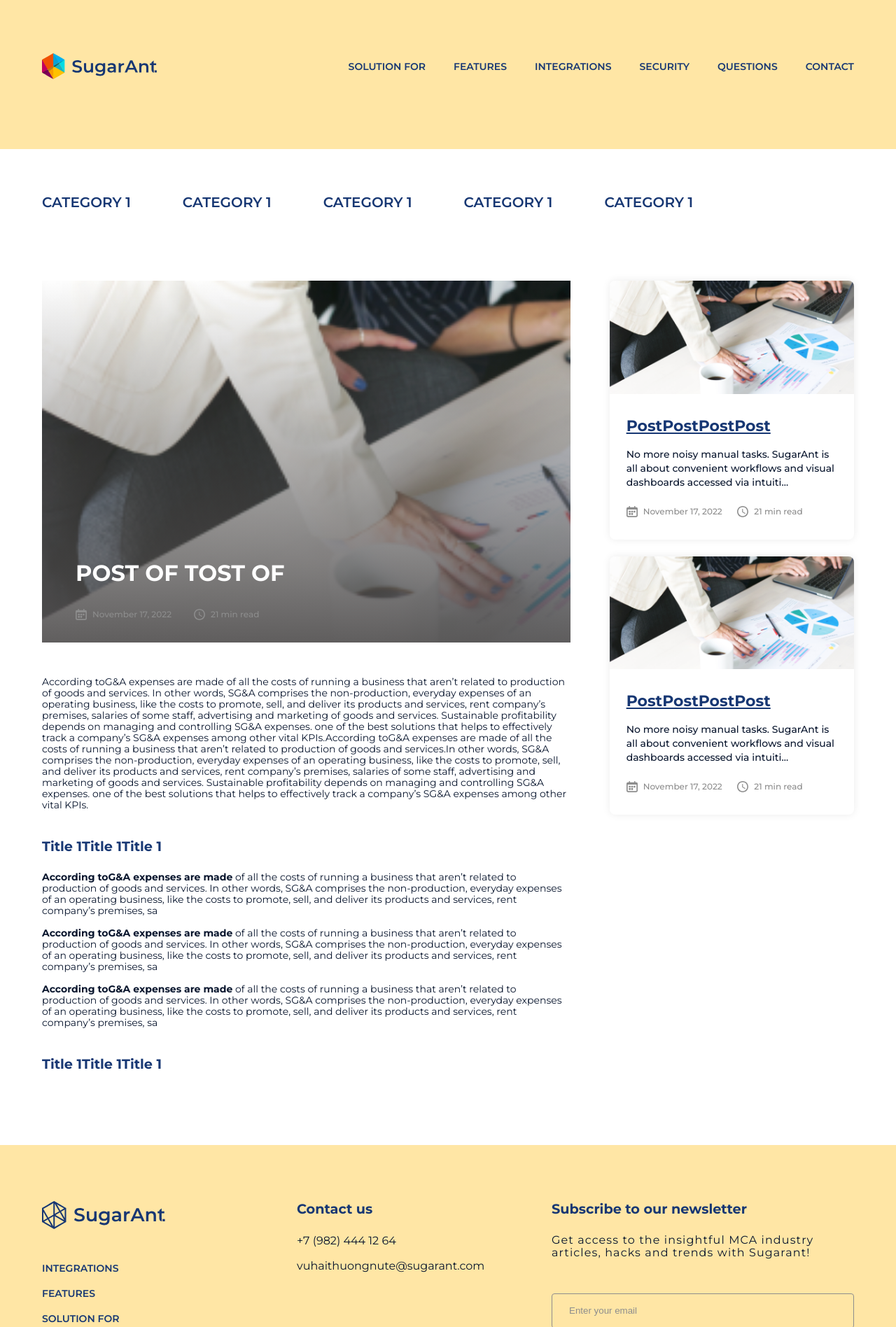
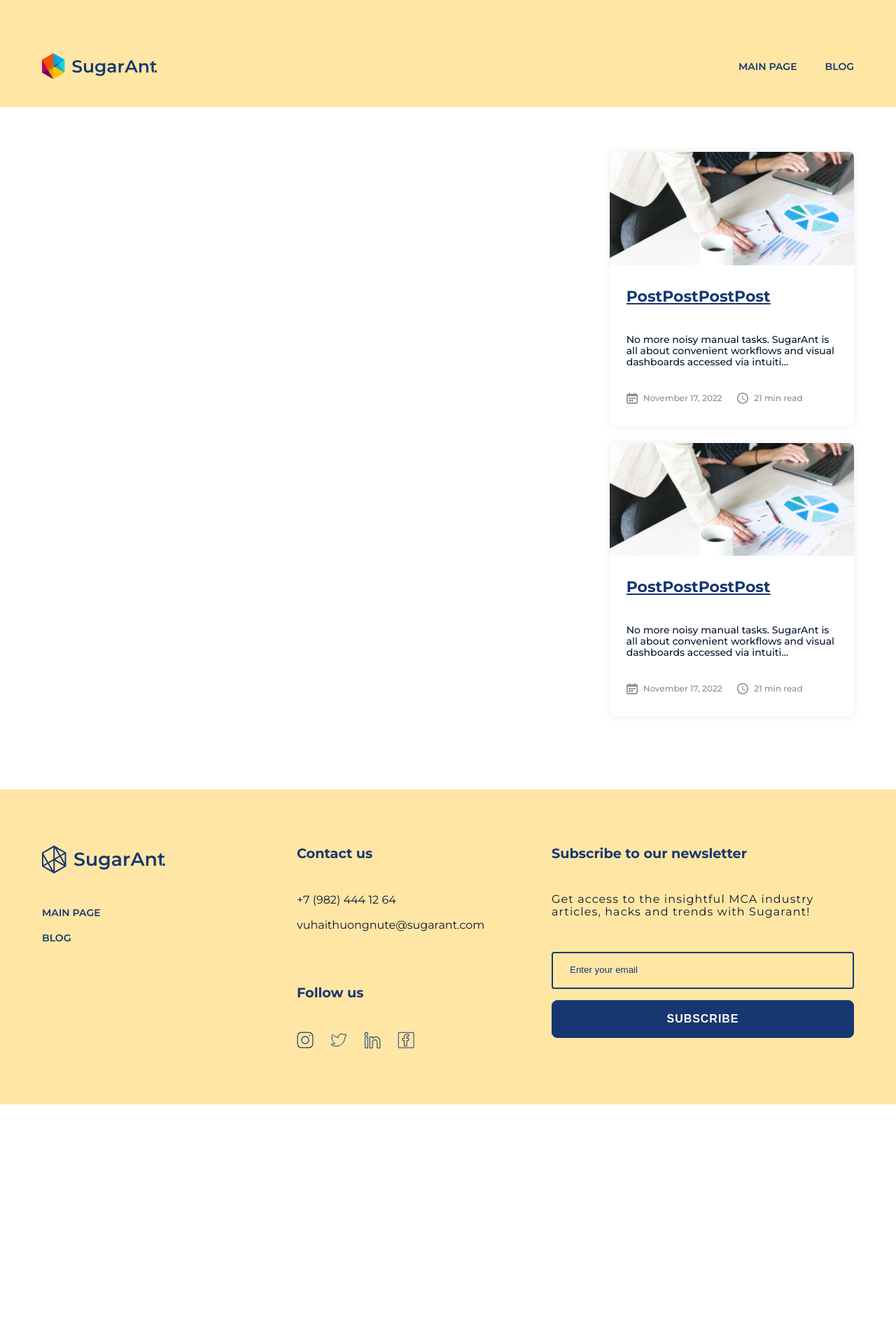
Before and after one commit to 373RN17YK155/sugarAntLandingPage, a website with bundled scripts: page pages/post.html in a window 1280 px wide. Shown: the top 1896 px of the page at 70% size. After the commit the page ends 1578 px from the top, so only its background shows below. Built offline with nearby package versions, Linux system fonts and the light colour scheme.

Commit message:
CRM-4850: FE.Landing Page
   - add blog markup and post markup
   - add scaling for hero canvas
   - add posts and methods for display

```diff
--- a/assets/styles/blog.css
+++ b/assets/styles/blog.css
@@ -66,24 +66,26 @@ header.header {
 }
 
 .post-item_title {
+  height: 2.284em;
   margin-bottom: 16px;
   font-weight: var(--font-weight--bold);
-  font-size: 22px;
-  line-height: 28px;
+  font-size: clamp(0.785rem, 0.5rem + 2vw, 1.571rem);
   text-transform: capitalize;
   color: var(--blue);
+  overflow: hidden;
+  display: -webkit-box;
+  -webkit-line-clamp: 2;
+  -webkit-box-orient: vertical;
 }
 
 .post-item_desc {
-  display: -webkit-box;
-  overflow: hidden;
   margin-bottom: 24px;
   font-weight: 500;
-  font-size: 14px;
-  line-height: 20px;
+  font-size: clamp(0.85rem, 0.5rem + 1vw, 1rem);
   height: calc(20px * 3);
   color: var(--dark-blue);
-  text-overflow: ellipsis;
+  overflow: hidden;
+  display: -webkit-box;
   -webkit-line-clamp: 3;
   -webkit-box-orient: vertical;
 }
--- a/assets/styles/post.css
+++ b/assets/styles/post.css
@@ -1,3 +1,12 @@
+h1,
+h2,
+h3,
+h4,
+h5,
+h6 {
+  margin-bottom: 1.05em;
+}
+
 .content .container {
   display: grid;
   grid-template-areas: 'cat cat cat' 'post post aside';
@@ -11,7 +20,8 @@
 
 .post-content {
   grid-area: post;
-  display: grid;
+  display: flex;
+  flex-direction: column;
 }
 
 .post-list {
@@ -35,7 +45,6 @@
   inset: auto auto 32px 48px;
   display: flex;
   flex-wrap: wrap;
-  gap: 32px;
   color: var(--white);
 }
 
@@ -43,9 +52,9 @@
   flex: 1 1 100%;
 }
 
-.post-cover_title,
-.post-item_post-date,
-.post-item_time-to-read {
+.post-cover .post-cover_title,
+.post-cover .post-item_post-date,
+.post-cover .post-item_time-to-read {
   color: var(--white);
 }
 
--- a/assets/styles/style.css
+++ b/assets/styles/style.css
@@ -94,14 +94,16 @@ button {
 }
 
 input {
+  padding: 1em 1.5em;
   line-height: 1.25;
   color: var(--dark-gray);
+  font-weight: var(--font-weight-medium);
   background-color: transparent;
-  border: 1.5px solid var(--dark-gray);
+  border: 2px solid var(--blue);
 }
 
 input::placeholder {
-  color: var(--dark-gray);
+  color: var(--blue);
 }
 
 input:focus {
@@ -306,23 +308,14 @@ header::before {
 }
 
 .hero .hero__body .body__input {
-  padding: 1em 1.5em;
   flex: 1 0 60%;
   font-size: clamp(1rem, 0.5rem + 2vw, 1.214rem);
   border-radius: var(--border-radius-sm);
 }
 
 .hero .hero__body .body__button {
-  /* padding: 18px 26px;
-  flex: 1 0 30%; */
   font-weight: var(--font-weight--semi-bold);
   font-size: clamp(1rem, 0.5rem + 2vw, 1.214rem);
-  /* letter-spacing: 0.03em;
-  text-transform: uppercase;
-  color: var(--light-yellow);
-  background-color: var(--blue);
-  border-radius: var(--border-radius-md);
-  border: 1px solid var(--blue); */
 }
 
 .hero .hero__body .body__label {
--- a/package.json
+++ b/package.json
@@ -9,6 +9,8 @@
   "author": "",
   "license": "ISC",
   "devDependencies": {
-    "prettier": "2.7.1"
+    "prettier": "2.7.1",
+    "webpack": "^5.75.0",
+    "webpack-cli": "^5.0.1"
   }
 }
--- a/post.html
+++ b/pages/post.html
@@ -4,11 +4,11 @@
     <meta charset="UTF-8" />
     <meta http-equiv="X-UA-Compatible" content="IE=edge" />
     <meta name="viewport" content="width=device-width, initial-scale=1.0" />
-    <link rel="stylesheet" href="./assets/styles/style.css" />
-    <link rel="stylesheet" href="./assets/styles/blog.css" />
-    <link rel="stylesheet" href="./assets/styles/post.css" />
-    <link rel="stylesheet" href="./assets/styles/media.css" />
-    <link rel="stylesheet" href="./assets/styles/tooltip.css" />
+    <link rel="stylesheet" href="../assets/styles/style.css" />
+    <link rel="stylesheet" href="../assets/styles/blog.css" />
+    <link rel="stylesheet" href="../assets/styles/post.css" />
+    <link rel="stylesheet" href="../assets/styles/media.css" />
+    <link rel="stylesheet" href="../assets/styles/tooltip.css" />
     <link rel="preconnect" href="https://fonts.googleapis.com" />
     <link rel="preconnect" href="https://fonts.gstatic.com" crossorigin />
     <link href="https://fonts.googleapis.com/css2?family=Montserrat:wght@400;500;600;700&display=swap" rel="stylesheet" />
@@ -20,19 +20,15 @@
         <div class="container">
           <div class="header__nav">
             <a href="#" class="header__logo">
-              <img src="./assets/images/logo.svg" alt="logo" />
+              <img src="../assets/images/logo.svg" alt="logo" />
             </a>
             <button id="menuButton" class="header_nav-button">
-              <img src="./assets/images/icon-menu.svg" alt="" />
+              <img src="../assets/images/icon-menu.svg" alt="" />
             </button>
             <div class="header__nav-menu">
               <ul>
-                <li><a href="#dignitys">Solution for</a></li>
-                <li><a href="#features">Features</a></li>
-                <li><a href="#integrations">Integrations</a></li>
-                <li><a href="#reliable">Security</a></li>
-                <li><a href="#questions">Questions</a></li>
-                <li><a href="#contacts">Contact</a></li>
+                <li><a href="../index.html">Main Page</a></li>
+                <li><a href="./blog.html">Blog</a></li>
               </ul>
             </div>
           </div>
@@ -40,53 +36,30 @@
       </header>
       <section class="content">
         <div class="container">
-          <div class="categoriy-list">
-            <span class="category-item">Category 1</span>
-            <span class="category-item">Category 1</span>
-            <span class="category-item">Category 1</span>
-            <span class="category-item">Category 1</span>
-            <span class="category-item">Category 1</span>
-          </div>
-          <div class="post-content">
-            <div class="post-cover" style="background-image: linear-gradient(359.65deg, rgba(80, 78, 78, 0.91) 0.28%, rgba(0, 0, 0, 0) 99.67%), url(./assets/images/office-woman-hands-on-report.png)">
-              <div class="post-cover_info">
-                <h1 class="post-cover_title">Post of tost of</h1>
-                <span class="post-item_post-date"><img src="./assets/images/icons/icon-calendar.svg" alt=""> November 17, 2022</span>
-                <span class="post-item_time-to-read"><img src="./assets/images/icons/icon-time.svg" alt=""> 21 min read</span>
-              </div>
-            </div>
-            <p>According toG&A expenses are made of all the costs of running a business that aren’t related to production of goods and services.
-              In other words, SG&A comprises the non-production, everyday expenses of an operating business, like the costs to promote, sell, and deliver its products and services, rent company’s premises, salaries of some staff, advertising and marketing of goods and services. Sustainable profitability depends on managing and controlling SG&A expenses.  one of the best solutions that helps to effectively track a company’s SG&A expenses among other vital KPIs.According toG&A expenses are made of all the costs of running a business that aren’t related to production of goods and services.In other words, SG&A comprises the non-production, everyday expenses of an operating business, like the costs to promote, sell, and deliver its products and services, rent company’s premises, salaries of some staff, advertising and marketing of goods and services. Sustainable profitability depends on managing and controlling SG&A expenses.  one of the best solutions that helps to effectively track a company’s SG&A expenses among other vital KPIs.</p>
-              <h3>Title 1Title 1Title 1</h3>
-              <p><b>According toG&A expenses are made</b> of all the costs of running a business that aren’t related to production of goods and services.
-                In other words, SG&A comprises the non-production, everyday expenses of an operating business, like the costs to promote, sell, and deliver its products and services, rent company’s premises, sa</p>
-                <p><b>According toG&A expenses are made</b> of all the costs of running a business that aren’t related to production of goods and services.
-                  In other words, SG&A comprises the non-production, everyday expenses of an operating business, like the costs to promote, sell, and deliver its products and services, rent company’s premises, sa</p>
-                  <p><b>According toG&A expenses are made</b> of all the costs of running a business that aren’t related to production of goods and services.
-                    In other words, SG&A comprises the non-production, everyday expenses of an operating business, like the costs to promote, sell, and deliver its products and services, rent company’s premises, sa</p>
-                    <h3>Title 1Title 1Title 1</h3>
+          <div id="postContent" class="post-content">
+
           </div>
           <div class="post-list">
             <div class="post-item">
-              <img class="post-item_img" src="./assets/images/office-woman-hands-on-report.png" alt="post-image"></img>
+              <img class="post-item_img" src="../assets/images/office-woman-hands-on-report.png" alt="post-image"></img>
               <div class="post-item_info">
                 <a href="#" class="post-item_title">PostPostPostPost</a>
                 <p class="post-item_desc">No more noisy manual tasks.
                   SugarAnt is all about convenient workflows and visual dashboards accessed via intuiti...</p>
                 <span class="post-item_post-date">
-                  <img src="./assets/images/icons/icon-calendar.svg" alt=""> November 17, 2022</span>
-                <span class="post-item_time-to-read"><img src="./assets/images/icons/icon-time.svg" alt=""> 21 min read</span>
+                  <img src="../assets/images/icons/icon-calendar.svg" alt=""> November 17, 2022</span>
+                <span class="post-item_time-to-read"><img src="../assets/images/icons/icon-time.svg" alt=""> 21 min read</span>
               </div>
             </div>
             <div class="post-item">
-              <img class="post-item_img" src="./assets/images/office-woman-hands-on-report.png" alt="post-image"></img>
+              <img class="post-item_img" src="../assets/images/office-woman-hands-on-report.png" alt="post-image"></img>
               <div class="post-item_info">
                 <a href="#" class="post-item_title">PostPostPostPost</a>
                 <p class="post-item_desc">No more noisy manual tasks.
                   SugarAnt is all about convenient workflows and visual dashboards accessed via intuiti...</p>
                 <span class="post-item_post-date">
-                  <img src="./assets/images/icons/icon-calendar.svg" alt=""> November 17, 2022</span>
-                <span class="post-item_time-to-read"><img src="./assets/images/icons/icon-time.svg" alt=""> 21 min read</span>
+                  <img src="../assets/images/icons/icon-calendar.svg" alt=""> November 17, 2022</span>
+                <span class="post-item_time-to-read"><img src="../assets/images/icons/icon-time.svg" alt=""> 21 min read</span>
               </div>
             </div>
           </div>
@@ -95,14 +68,11 @@
       <footer id="footer" class="footer section">
         <div class="container">
           <div class="footer__nav nav">
-            <a href="" class="nav__logo"><img src="./assets/images/logo-outlined.svg" alt="logo" /></a>
+            <a href="" class="nav__logo"><img src="../assets/images/logo-outlined.svg" alt="logo" /></a>
             <div class="nav__menu">
               <ul>
-                <li><a href="#integrations">Integrations</a></li>
-                <li><a href="#features">Features</a></li>
-                <li><a href="#dignitys">Solution for</a></li>
-                <li><a href="#reliable">Security</a></li>
-                <li><a href="#questions">Questions</a></li>
+                <li><a href="../index.html">Main Page</a></li>
+                <li><a href="./blog.html">Blog</a></li>
               </ul>
             </div>
           </div>
@@ -201,7 +171,7 @@
         </div>
       </footer>
     </div>
-
-    <script type="text/javascript" src="./index.js"></script>
+    <script src="https://unpkg.com/turndown/dist/turndown.js"></script>
+    <script type="module" src="../scripts/post.js"></script>
   </body>
 </html>
```
Also changed, not shown: index.html (+3 -2 lines), pages/blog.html (renamed from blog.html, +15 -39 lines), scripts/blog.js (added, +33 -0 lines), scripts/hero-animation.js (renamed from hero-animation.js, +13 -3 lines), scripts/post.js (added, +25 -0 lines), scripts/posts.json (added, +14 -0 lines), scripts/index.js (renamed from index.js), 2 other files.
